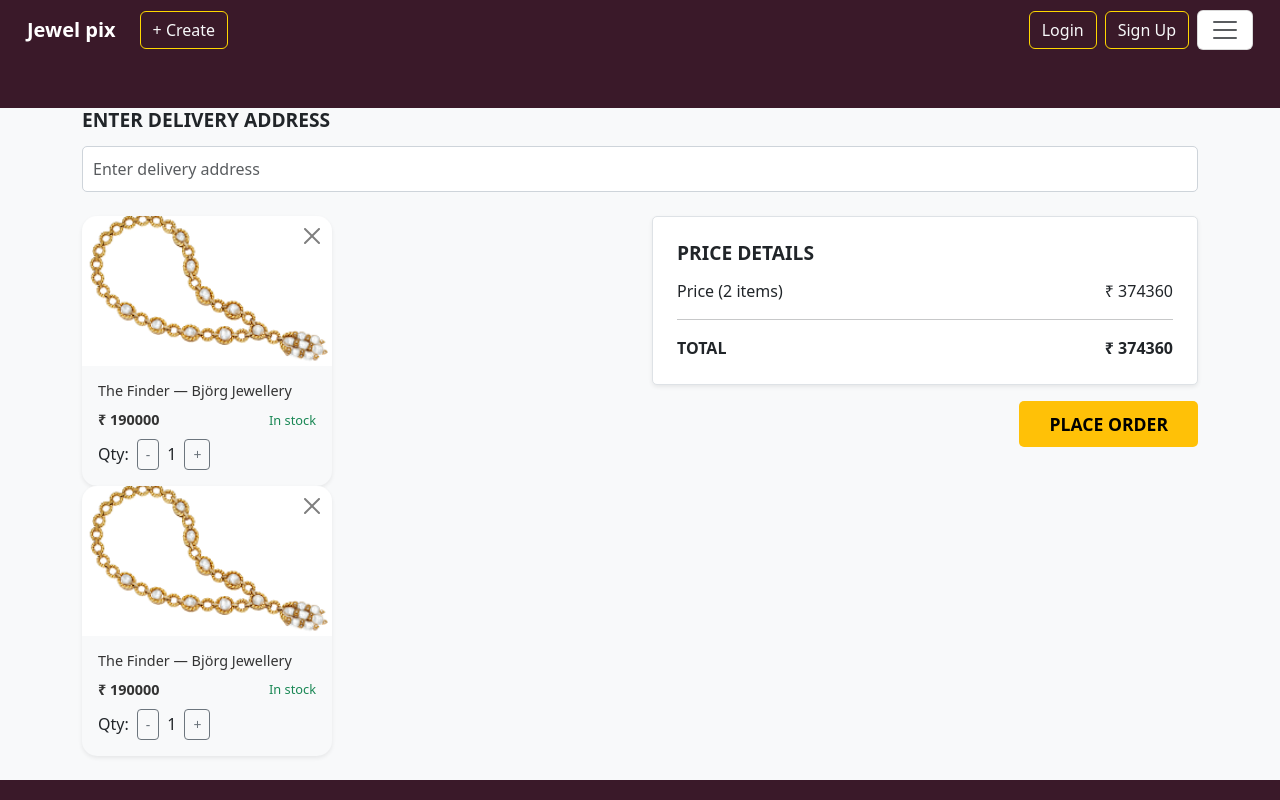
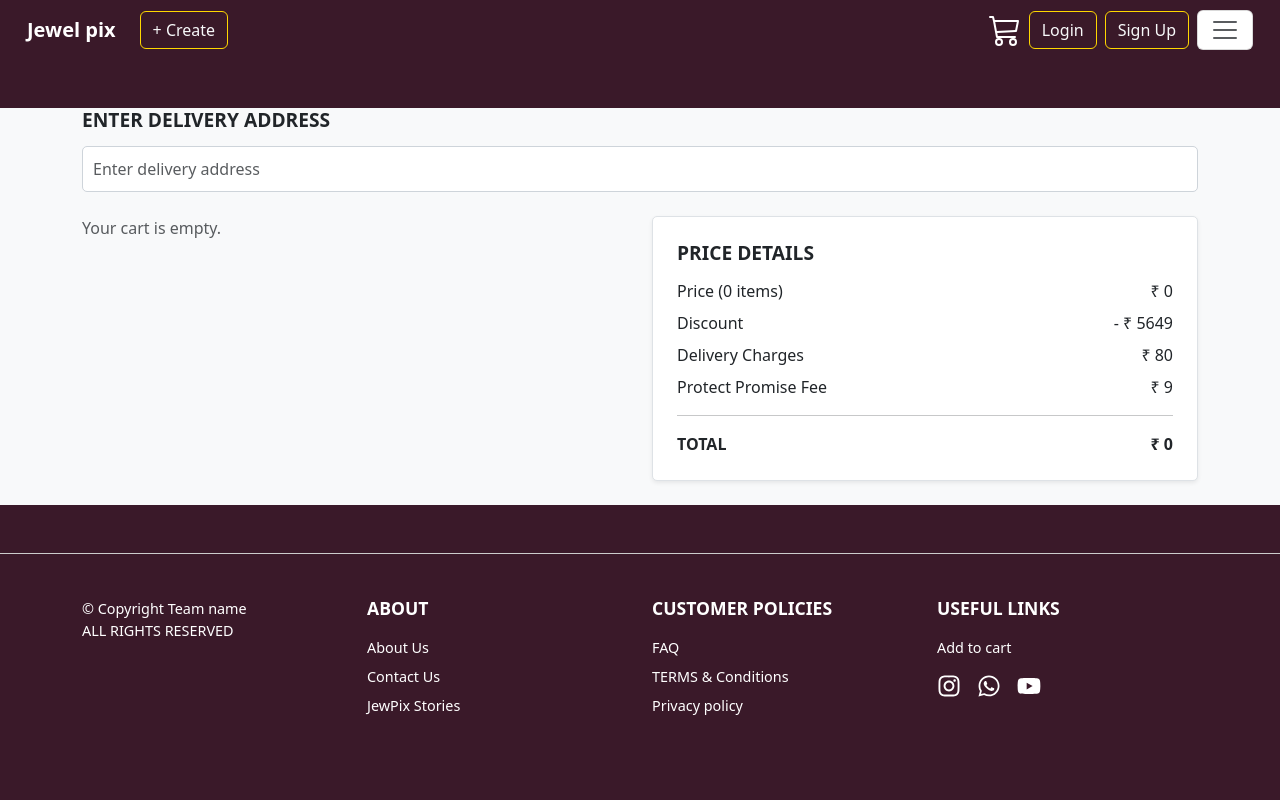
Before and after one commit to Rakeshreddy2003/JewelPix_frontend111, a React (Vite) app in the folder frontend/: page /cart in a window 1280 px wide. Shown: the top 800 px of the page. Built offline with nearby package versions, Linux system fonts and the light colour scheme.

Commit message:
cart feature added

```diff
--- a/frontend/package.json
+++ b/frontend/package.json
@@ -17,6 +17,7 @@
     "react-bootstrap": "^2.10.9",
     "react-dom": "^19.0.0",
     "react-icons": "^5.5.0",
+    "react-paginate": "^8.3.0",
     "react-router-dom": "^7.4.1"
   },
   "devDependencies": {
--- a/frontend/src/App.jsx
+++ b/frontend/src/App.jsx
@@ -7,6 +7,7 @@ import Navbars from './pages/Navbars.jsx'
 import Landingpage from './pages/LandingPage.jsx'
 import Footer from './components/Footer.jsx'
 import JewelPixSearchBar from './pages/JewelPixSearchBar.jsx'
+import HomePage from './pages/HomePage.jsx'
 function App() {
 
   return (
@@ -15,7 +16,8 @@ function App() {
         {/* <DesignUniqueCheck/> */}
         {/* <ImagePlaceholder/> */}
         <Navbars/>
-        <Landingpage/>
+        {/* <Landingpage/> */}
+        <HomePage/>
         <Footer/>
       </div>
     </>
--- /dev/null
+++ b/frontend/src/context/CartContext.jsx
@@ -0,0 +1,47 @@
+import React, { createContext, useState } from "react";
+
+export const CartContext = createContext();
+
+export const CartProvider = ({ children }) => {
+  const [cartItems, setCartItems] = useState([]);
+
+  const addToCart = (item) => {
+    const existingItem = cartItems.find((i) => i._id === item._id);
+    if (existingItem) {
+      setCartItems((prev) =>
+        prev.map((i) =>
+          i._id === item._id ? { ...i, quantity: i.quantity + 1 } : i
+        )
+      );
+    } else {
+      setCartItems((prev) => [...prev, { ...item, quantity: 1 }]);
+    }
+  };
+
+  const removeFromCart = (itemId) => {
+    setCartItems((prev) => prev.filter((item) => item._id !== itemId));
+  };
+
+  const updateCartItemQuantity = (itemId, quantity) => {
+    setCartItems((prev) =>
+      prev.map((item) =>
+        item._id === itemId ? { ...item, quantity } : item
+      )
+    );
+  };
+
+  return (
+    <CartContext.Provider
+      value={{
+        cartItems,
+        addToCart,
+        removeFromCart,
+        updateCartItemQuantity,
+      }}
+    >
+      {children}
+    </CartContext.Provider>
+  );
+};
+
+export default CartProvider;
--- a/frontend/src/main.jsx
+++ b/frontend/src/main.jsx
@@ -13,22 +13,22 @@ import JewelryUploadComponent from './pages/Uploads/JewelryUploadComponent.jsx'
 import  Home from './pages/HomePage.jsx'
 import Navbar from './pages/Navbars.jsx'
 import Footer from './components/Footer.jsx'
+import { CartProvider } from './context/CartContext.jsx';
 
 createRoot(document.getElementById('root')).render(
   <StrictMode>
     <BrowserRouter>
-    <Navbar/>
-      <Routes>
-
-        <Route path="/" element={<Home />} />
-        <Route path="/security" element={<AuthModal />} />
-        <Route path="/accuracycard" element={<JewelryUploadComponent />} />
-        <Route path="/cart" element={<CheckoutPage/>}/>
-        <Route path="/accuracy" element={<UploadImagesComponent/>}/>
-
-      </Routes>
-      <Footer/>
+      <CartProvider> {/* here we are using the context to avoid the prop drilling prblm */}
+        <Navbar />
+        <Routes>
+          <Route path="/" element={<Home />} />
+          <Route path="/security" element={<AuthModal />} />
+          <Route path="/accuracycard" element={<JewelryUploadComponent />} />
+          <Route path="/cart" element={<CheckoutPage />} />
+          <Route path="/accuracy" element={<UploadImagesComponent />} />
+        </Routes>
+        <Footer />
+      </CartProvider>
     </BrowserRouter>
-    {/* <App /> */}
   </StrictMode>,
-)
+);
--- a/frontend/src/pages/Cart/Cart.jsx
+++ b/frontend/src/pages/Cart/Cart.jsx
@@ -1,24 +1,43 @@
-// Cart.js
 import React from 'react';
-import 'bootstrap/dist/css/bootstrap.min.css';
 import './Cart.css';
 
 const Cart = ({ image, name, price, stockStatus, quantity, onQuantityChange, onRemove }) => {
+  const cleanPrice = parseFloat((price || '0').replace(/[^0-9.]/g, ''));
+  const total = cleanPrice * quantity;
+
   return (
-    <div className="card product-card shadow-sm position-relative">
-      <button className="btn-close position-absolute top-0 end-0 m-2" onClick={onRemove} aria-label="Close"></button>
-      <img src={image} className="card-img-top product-image" alt={name} />
-      <div className="card-body">
-        <h5 className="card-title product-name">{name}</h5>
-        <div className="d-flex justify-content-between align-items-center">
-          <p className="card-text product-price">₹ {price}</p>
-          <span className={`stock-status ${stockStatus === 'In stock' ? 'text-success' : 'text-danger'}`}>{stockStatus}</span>
+    <div className="card mb-3 cart-card shadow-sm">
+      <div className="row g-0">
+        <div className="col-md-4 d-flex align-items-center justify-content-center">
+          <img src={image} alt={name} className="img-fluid rounded cart-image" />
         </div>
-        <div className="d-flex align-items-center mt-2">
-          <span className="me-2">Qty:</span>
-          <button className="btn btn-outline-secondary btn-sm" onClick={() => onQuantityChange(Math.max(1, quantity - 1))}>-</button>
-          <span className="mx-2">{quantity}</span>
-          <button className="btn btn-outline-secondary btn-sm" onClick={() => onQuantityChange(quantity + 1)}>+</button>
+        <div className="col-md-8">
+          <div className="card-body p-3">
+            <h5 className="card-title">{name}</h5>
+            <p className="card-text mb-1"><strong>Price:</strong> ₹{cleanPrice}</p>
+            <p className="card-text mb-1"><strong>Status:</strong> {stockStatus}</p>
+
+            <div className="d-flex align-items-center mb-2">
+              <label className="me-2"><strong>Quantity:</strong></label>
+              <select
+                value={quantity}
+                onChange={(e) => onQuantityChange(Number(e.target.value))}
+                className="form-select form-select-sm w-auto"
+              >
+                {[...Array(10).keys()].map((num) => (
+                  <option key={num + 1} value={num + 1}>
+                    {num + 1}
+                  </option>
+                ))}
+              </select>
+            </div>
+
+            <p className="card-text mb-1"><strong>Total:</strong> ₹{total}</p>
+
+            <button className="btn btn-danger btn-sm" onClick={onRemove}>
+              Remove
+            </button>
+          </div>
         </div>
       </div>
     </div>
--- a/frontend/src/pages/Cart/CheckoutPage.jsx
+++ b/frontend/src/pages/Cart/CheckoutPage.jsx
@@ -1,51 +1,25 @@
-// CheckoutPage.js
-import React, { useState } from 'react';
+import React, { useContext, useMemo } from 'react';
 import 'bootstrap/dist/css/bootstrap.min.css';
 import Cart from './Cart';
 import './Cart.css';
-import img from '../../assets/JewelleryImages/img2.png';
-
-const initialProducts = [
-  {
-    id: 1,
-    image: img,
-    name: "The Finder — Björg Jewellery",
-    price: 190000,
-    stockStatus: "In stock",
-    quantity: 1,
-  },
-  {
-    id: 2,
-    image: img,
-    name: "The Finder — Björg Jewellery",
-    price: 190000,
-    stockStatus: "In stock",
-    quantity: 1,
-  },
-];
+import { CartContext } from '../../context/CartContext';
 
 const CheckoutPage = () => {
-  const [products, setProducts] = useState(initialProducts);
+  const { cartItems, removeFromCart, updateCartItemQuantity } = useContext(CartContext);
 
-  const updateQuantity = (id, newQuantity) => {
-    setProducts((prevProducts) =>
-      prevProducts.map((product) =>
-        product.id === id ? { ...product, quantity: newQuantity } : product
-      )
-    );
-  };
+  // useMemo ensures recalculation whenever cartItems change
+  const totalPrice = useMemo(() => {
+    return cartItems.reduce((acc, item) => {
+      const cleanPrice = parseFloat(String(item.price).replace(/[^0-9.]/g, '')) || 0;
+      const quantity = parseInt(item.quantity) || 0;
+      return acc + cleanPrice * quantity;
+    }, 0);
+  }, [cartItems]);
 
-  const removeItem = (id) => {
-    setProducts((prevProducts) => prevProducts.filter((product) => product.id !== id));
-  };
-
-  const calculateTotal = () => {
-    const totalPrice = products.reduce((acc, item) => acc + item.price * item.quantity, 0);
   const discount = 5649;
   const deliveryCharges = 80;
   const protectPromiseFee = 9;
-    return totalPrice - discount + protectPromiseFee;
-  };
+  const finalAmount = totalPrice > 0 ? totalPrice - discount + deliveryCharges + protectPromiseFee : 0;
 
   return (
     <div className="checkout-page">
@@ -57,39 +31,63 @@ const CheckoutPage = () => {
 
         <div className="row">
           <div className="col-md-6 mb-4">
-            {products.map((item) => (
+            {cartItems.length > 0 ? (
+              cartItems.map((item) => (
                 <Cart
-                key={item.id}
+                  key={item._id}
                   image={item.image}
                   name={item.name}
                   price={item.price}
                   stockStatus={item.stockStatus}
                   quantity={item.quantity}
-                onQuantityChange={(newQuantity) => updateQuantity(item.id, newQuantity)}
-                onRemove={() => removeItem(item.id)}
+                  onQuantityChange={(newQty) => updateCartItemQuantity(item._id, newQty)}
+                  onRemove={() => removeFromCart(item._id)}
                 />
-            ))}
+              ))
+            ) : (
+              <p className="text-muted">Your cart is empty.</p>
+            )}
           </div>
 
           <div className="col-md-6 mb-4">
             <div className="price-details-card p-4 shadow-sm">
               <h5 className="section-heading">Price details</h5>
+
               <div className="d-flex justify-content-between mb-2">
-                <span>Price ({products.length} items)</span>
-                <span>₹ {calculateTotal()}</span>
+                <span>Price ({cartItems.length} items)</span>
+                <span>₹ {totalPrice}</span>
               </div>
+
+              <div className="d-flex justify-content-between mb-2">
+                <span>Discount</span>
+                <span>- ₹ {discount}</span>
+              </div>
+
+              <div className="d-flex justify-content-between mb-2">
+                <span>Delivery Charges</span>
+                <span>₹ {deliveryCharges}</span>
+              </div>
+
+              <div className="d-flex justify-content-between mb-2">
+                <span>Protect Promise Fee</span>
+                <span>₹ {protectPromiseFee}</span>
+              </div>
+
               <hr />
+
               <div className="d-flex justify-content-between fw-bold">
                 <span>TOTAL</span>
-                <span>₹ {calculateTotal()}</span>
-              </div>
-            </div>
-            <div className="text-end">
-          <button className="btn place-order-btn">PLACE ORDER</button>
-        </div>
+                <span>₹ {finalAmount}</span>
               </div>
             </div>
 
+            {cartItems.length > 0 && (
+              <div className="text-end mt-3">
+                <button className="btn place-order-btn">PLACE ORDER</button>
+              </div>
+            )}
+          </div>
+        </div>
       </div>
     </div>
   );
--- a/frontend/src/pages/JewelPixSearchBar.css
+++ b/frontend/src/pages/JewelPixSearchBar.css
@@ -64,6 +64,8 @@
   .input-group-text {
     display: flex;
     align-items: center;
+    margin-top: 9px;
+    height: 3.15rem;
   }
 
   .popup-content {
--- a/frontend/src/pages/Navbars.jsx
+++ b/frontend/src/pages/Navbars.jsx
@@ -4,6 +4,11 @@ import { useNavigate, Link } from "react-router-dom";
 import "./NavbarStyles.css";
 import Popup from "../components/Popup";
 import { BsCart3 } from "react-icons/bs";
+import { useContext } from "react";
+import { CartContext } from "../context/CartContext";
+import Badge from "react-bootstrap/Badge";
+
+
 
 const expand = false;
 
@@ -15,7 +20,11 @@ const Navbars = () => {
   const navigateToSecurity = () => {
     navigate("/security");
   };
-
+  const { cartItems } = useContext(CartContext);
+  const totalItems = cartItems.reduce(
+    (acc, item) => acc + Number(item.quantity || 0),
+    0
+  );
   return (
     <>
       <Navbar key={expand} expand={expand} className="custom-navbar">
@@ -25,7 +34,11 @@ const Navbars = () => {
         >
           {/* Left Section: Logo + Create Button */}
           <div className="d-flex align-items-center gap-2">
-          <Navbar.Brand className="brand"><Link to= "/" style={{color:"white", textDecoration:"none"}}>Jewel pix</Link> </Navbar.Brand>
+            <Navbar.Brand className="brand">
+              <Link to="/" style={{ color: "white", textDecoration: "none" }}>
+                Jewel pix
+              </Link>{" "}
+            </Navbar.Brand>
             <Button
               variant="outline-light"
               className="create-btn gold-border"
@@ -38,8 +51,9 @@ const Navbars = () => {
           {/* Right Section: Auth Buttons + Toggle */}
           {/* Right Section: Cart, Auth Buttons, Toggle */}
           <div className="d-flex align-items-center gap-2">
-            {isLoggedIn && (
+            <div style={{ position: "relative" }}>
               <BsCart3
+                onClick={() => navigate("/cart")}
                 style={{
                   color: "white",
                   width: "2rem",
@@ -47,9 +61,24 @@ const Navbars = () => {
                   cursor: "pointer",
                 }}
               />
-            )}
+              {totalItems > 0 && (
+                <Badge
+                  pill
+                  bg="danger"
+                  style={{
+                    position: "absolute",
+                    top: "-5px",
+                    right: "-5px",
+                    fontSize: "0.6rem",
+                    padding: "0.3em 0.45em",
+                  }}
+                >
+                  {totalItems}
+                </Badge>
+              )}
+            </div>
 
-            {!isLoggedIn && (
+            {
               <div className="auth-buttons d-flex gap-2">
                 <Button
                   variant="outline-light"
@@ -66,7 +95,7 @@ const Navbars = () => {
                   Sign Up
                 </Button>
               </div>
-            )}
+            }
 
             <Navbar.Toggle
               className="custom-toggle"
```
Also changed, not shown: frontend/src/App.css (+9 -1 lines), frontend/src/components/Cards.jsx (+19 -18 lines), frontend/src/pages/LandingCards.jsx (+38 -4 lines), frontend/src/pages/pagination.css (added, +54 -0 lines), 2 other files (tests, documents, lock files or other folders). Lines whose indentation alone changed are shown as unchanged.
